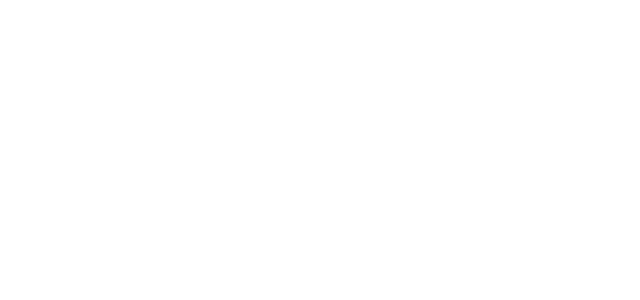
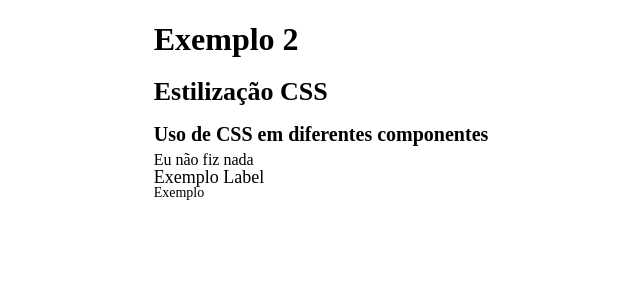
Before and after one commit to WesleyRNX09/introducaovite, a React (Vite) app: page /exemplos/2 in a window 1280 px wide. Before the commit this address had no page. Shown: the top 300 px of the page, without its empty margins (319-959 px from the left). Built offline with nearby package versions, Linux system fonts and the light colour scheme.

Commit message:
aula css 06-03

```diff
--- a/src/App.jsx
+++ b/src/App.jsx
@@ -2,13 +2,15 @@
 import { Routes, Route } from 'react-router-dom'
 
 import Home from './pages/home'
-import Sobre from './pages/sobre'
+import Exemplo01 from './pages/exemplos/ex-01';
+import Exemplo02 from './pages/exemplos/ex-02';
 
 function App() {
   return (
     <Routes>
       <Route path="/" element={<Home />} />
-      <Route path="/sobre" element={<Sobre />} />
+      <Route path="/exemplos/1" element={<Exemplo01 />} />
+      <Route path="/exemplos/2" element={<Exemplo02 />} />
     </Routes>
   )
 }
--- a/src/css/global.css
+++ b/src/css/global.css
@@ -1,23 +1,41 @@
-body{
+body {
     display: flex;
-    justify-content: center;
+    flex-direction: column;
     align-items: center;
     margin: 10px;
-    /*flex-direction: column;*/
-    /*height: 100vh;*/
-}
-h1{
-    font-size: 32px;
+    /* justify-content: center;     */
+    /* height: 100vh; */
 }
 
-h2{
-    font-size: 26px;
+h1 {
+    font-size: 32px;
+    font-weight: bold;
+    line-height: 1.2;
+    margin: 10px 0;
 }
 
-h3{
-    font-size: 22px;
+h2 {
+    font-size: 26px;
+    font-weight: bold;
+    line-height: 1.2;
+    margin: 8px 0;
 }
 
-p{
+h3 {
+    font-size: 20px;
+    font-weight: bold;
+    line-height: 1.2;
+    margin: 6px 0;
+}
+
+p {
     font-size: 16px;
 }
+
+label {
+    font-size: 18px;
+}
+
+span {
+    font-size: 14px;
+}
--- /dev/null
+++ b/src/pages/exemplos/ex-01/index.jsx
@@ -0,0 +1,10 @@
+function Exemplo01 () {
+    return (
+        <>
+            <h1>Exemplo 1</h1>
+            <p>Conteúdo mínimo para componente React</p>
+        </>
+    )
+}
+
+export default Exemplo01;
--- /dev/null
+++ b/src/pages/exemplos/ex-02/index.jsx
@@ -0,0 +1,16 @@
+import styles from'./index.module.css'
+
+function Exemplo02 () {
+    return (
+        <div className={styles.containerEx2}>
+            <h1>Exemplo 2</h1>
+            <h2>Estilização CSS</h2>
+            <h3>Uso de CSS em diferentes componentes</h3>
+            <p>Eu não fiz nada</p>
+            <label>Exemplo Label</label>
+            <span>Exemplo </span>
+        </div>
+    )
+}
+
+export default Exemplo02;
--- /dev/null
+++ b/src/pages/exemplos/ex-02/index.module.css
@@ -0,0 +1,4 @@
+.containerEx2 {
+    display: flex;
+    flex-direction: column;
+}
--- a/src/pages/home/index.jsx
+++ b/src/pages/home/index.jsx
@@ -4,8 +4,6 @@ function Home () {
     return (
         <div>
             <h1>Aula de React com Vite JS</h1>
-            <h3>Estilização CSS</h3>
-            <p>Eu não fiz nada</p>
         </div>
     )
 }
--- a/src/pages/sobre/index.jsx
+++ /dev/null
@@ -1,11 +0,0 @@
-
-function Sobre () {
-    return (
-        <div>
-            <h1>Sobre</h1>
-            <p>Texto do meu sobre Lorem ipsum, dolor sit amet consectetur adipisicing elit. Accusantium, fugit. Voluptas, enim vero! Commodi, delectus reiciendis laborum illum distinctio numquam culpa quas repellendus excepturi sint earum possimus incidunt architecto est.</p>
-        </div>
-    )
-}
-
-export default Sobre;
```
Also changed, not shown: src/App.css (deleted).
